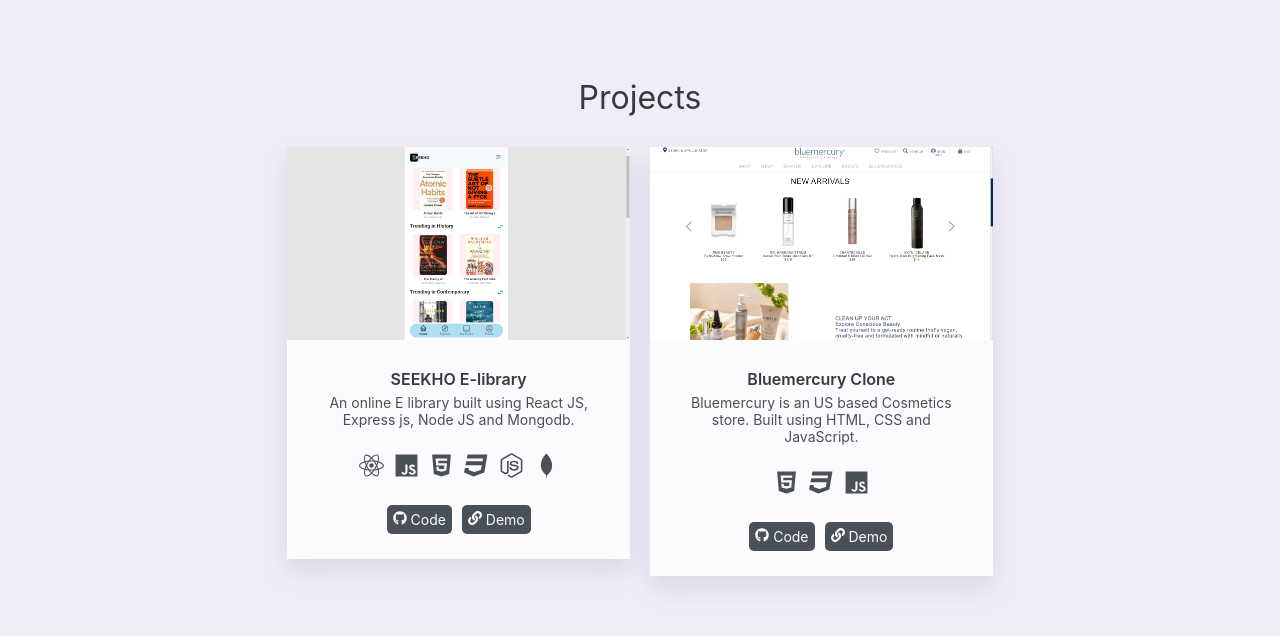
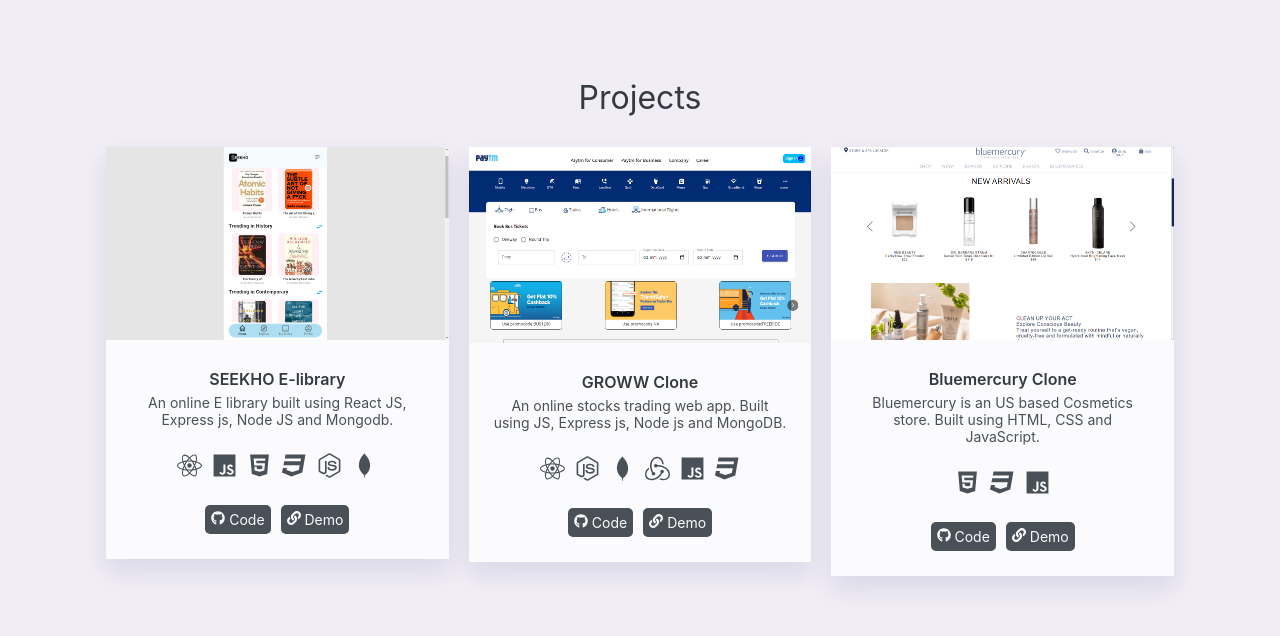
Before and after one commit to Vishal-080/vishalrathod_portfolio, a React (Create React App) app in the folder portfolio/: page / in a window 1280 px wide. Shown: the part 2180-2816 px from the top of the page. Built offline with nearby package versions, Linux system fonts and the light colour scheme; no server answers; a web font is replaced by a local one.

Commit message:
Updated Portfolio

```diff
--- a/portfolio/src/Components/Projects/Projects.jsx
+++ b/portfolio/src/Components/Projects/Projects.jsx
@@ -51,23 +51,7 @@
     //   repo_link: "https://github.com/ajmalmiyan/netflix",
     //   tech_stack: [<FaReact />, <FaJs />, <FaHtml5 />, <FaCss3 />],
     // },
-    // {
-    //   id: 3,
-    //   project_name: "Paytm Bus Clone",
-    //   image: "/project_images/paytmbus.png",
-    //   project_desc:
-    //     "A clone of Paytm Bus Web Application which is an online Bus Ticket Booking platform.",
-    //   deploy_link: "https://paytmbus.vercel.app/",
-    //   repo_link: "https://github.com/ajmalmiyan/paytm-bus",
-    //   tech_stack: [
-    //     <FaReact />,
-    //     <FaNodeJs />,
-    //     <SiMongodb />,
-    //     <SiRedux />,
-    //     <FaJs />,
-    //     <FaCss3 />,
-    //   ],
-    // },
+    //
     {
       id: 4,
       project_name: "SEEKHO E-library",
@@ -85,6 +69,23 @@
         <SiMongodb />,
       ],
     },
+    {
+        id: 3,
+        project_name: "GROWW Clone",
+        image: "/project_images/paytmbus.png",
+        project_desc:
+          "An online stocks trading web app. Built using JS, Express js, Node js and MongoDB.",
+      //  deploy_link: "https://paytmbus.vercel.app/",
+        repo_link: "https://github.com/Vishal-080/Groww_Clone",
+        tech_stack: [
+          <FaReact />,
+          <FaNodeJs />,
+          <SiMongodb />,
+          <SiRedux />,
+          <FaJs />,
+          <FaCss3 />,
+        ],
+      },
     {
       id: 5,
       project_name: "Bluemercury Clone",
```
